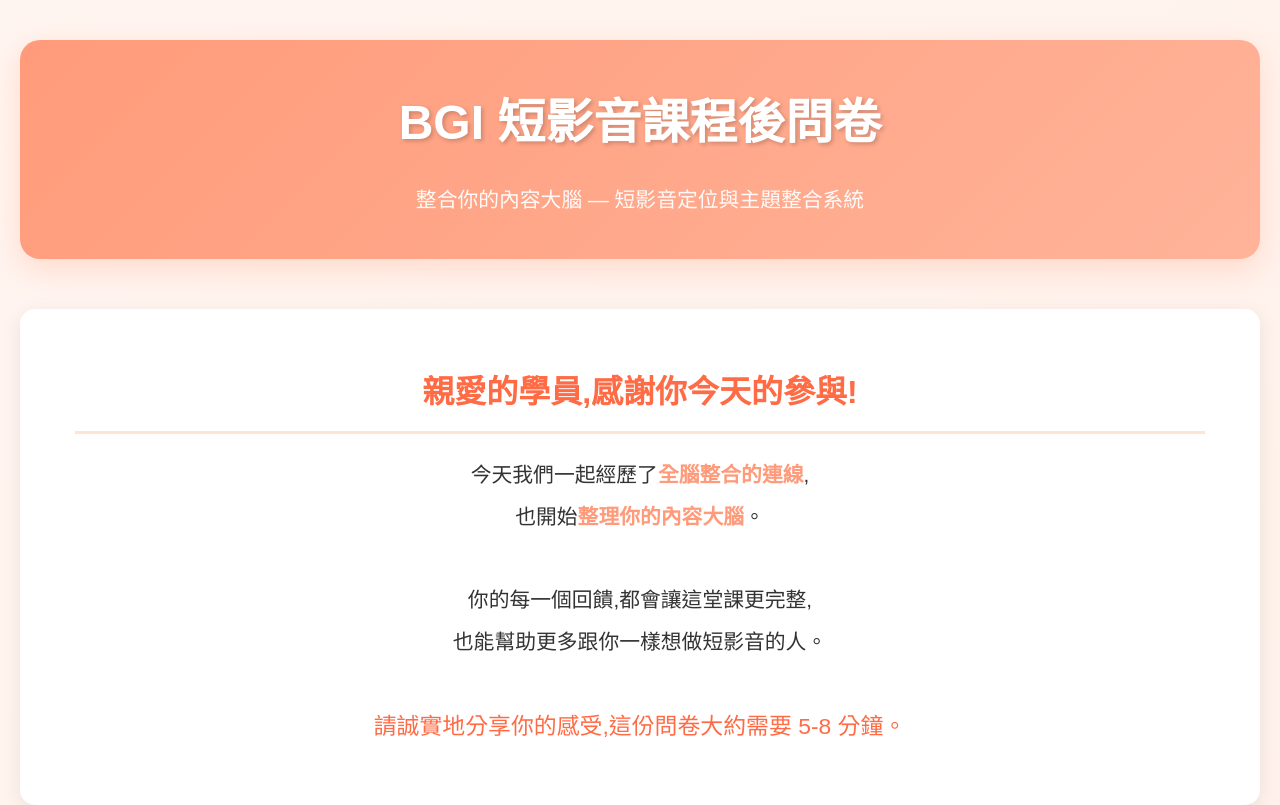
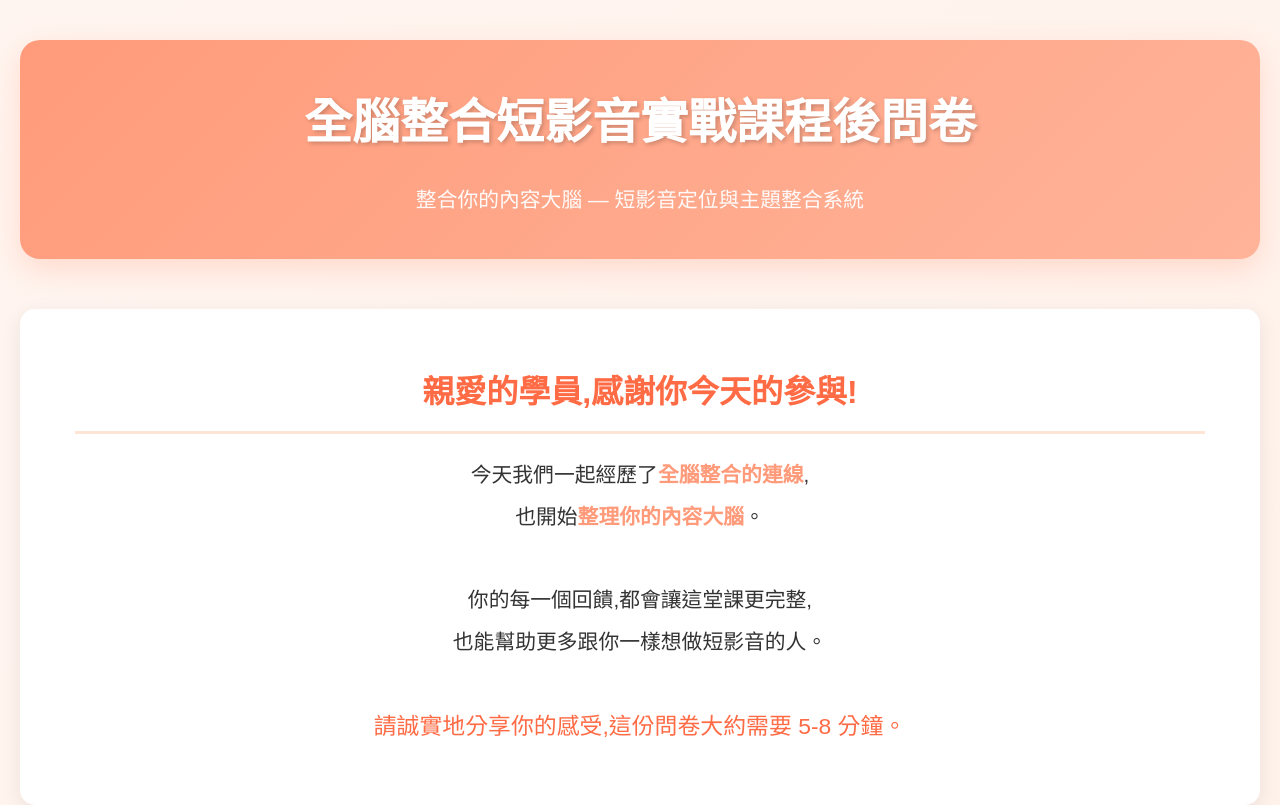
Before and after one commit to wwhitw-ship-it/Course-feedback-questionnaire, a plain HTML site: page index.html in a window 1280 px wide. Shown: the top 805 px of the page. Drawn offline with Linux system fonts and the light colour scheme.

Commit message:
Update header title in index.html

```diff
--- a/index.html
+++ b/index.html
@@ -624,7 +624,7 @@
     <div class="container">
         <!-- Header -->
         <div class="header">
-            <h1>BGI 短影音課程後問卷</h1>
+            <h1>全腦整合短影音實戰課程後問卷</h1>
             <p>整合你的內容大腦 — 短影音定位與主題整合系統</p>
         </div>
 
```
